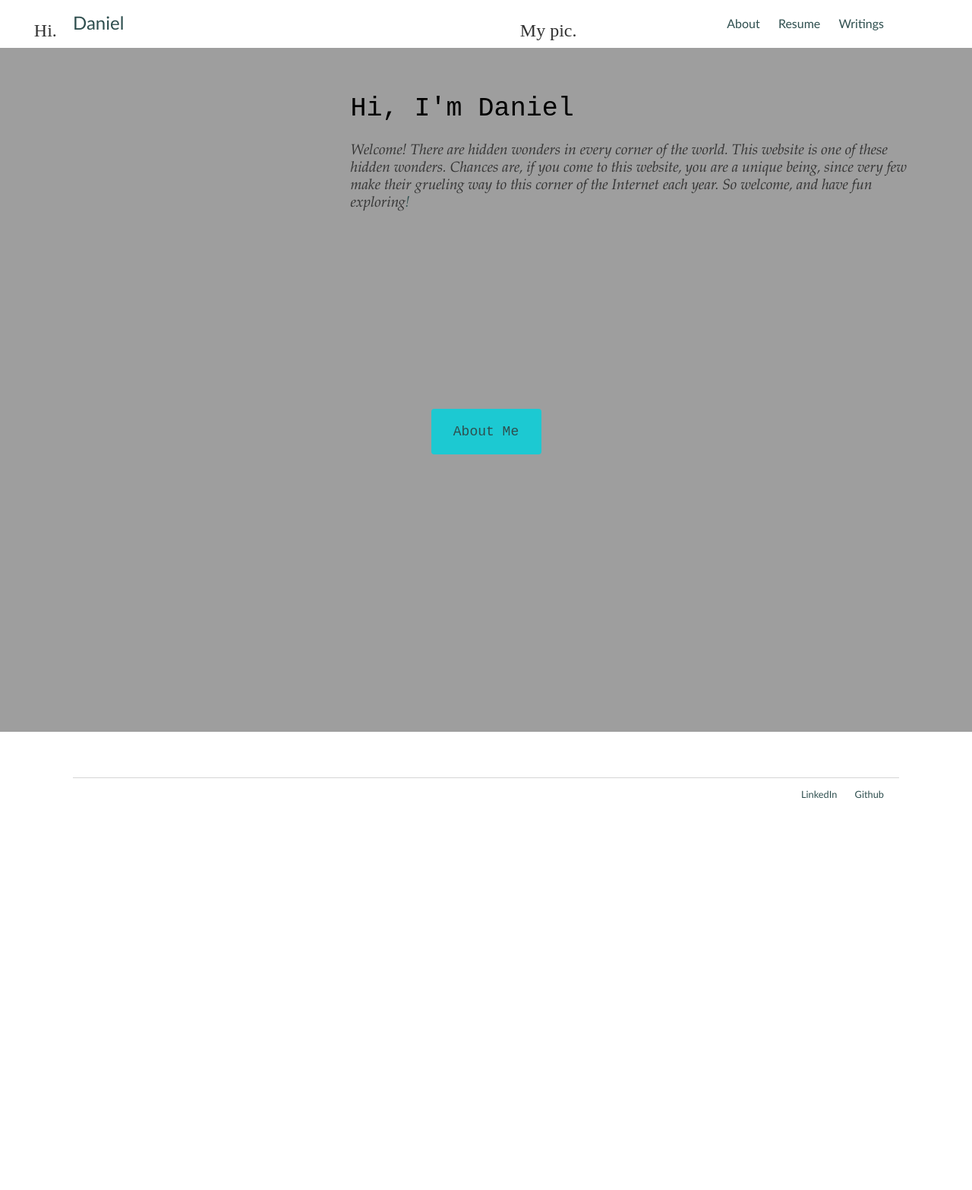
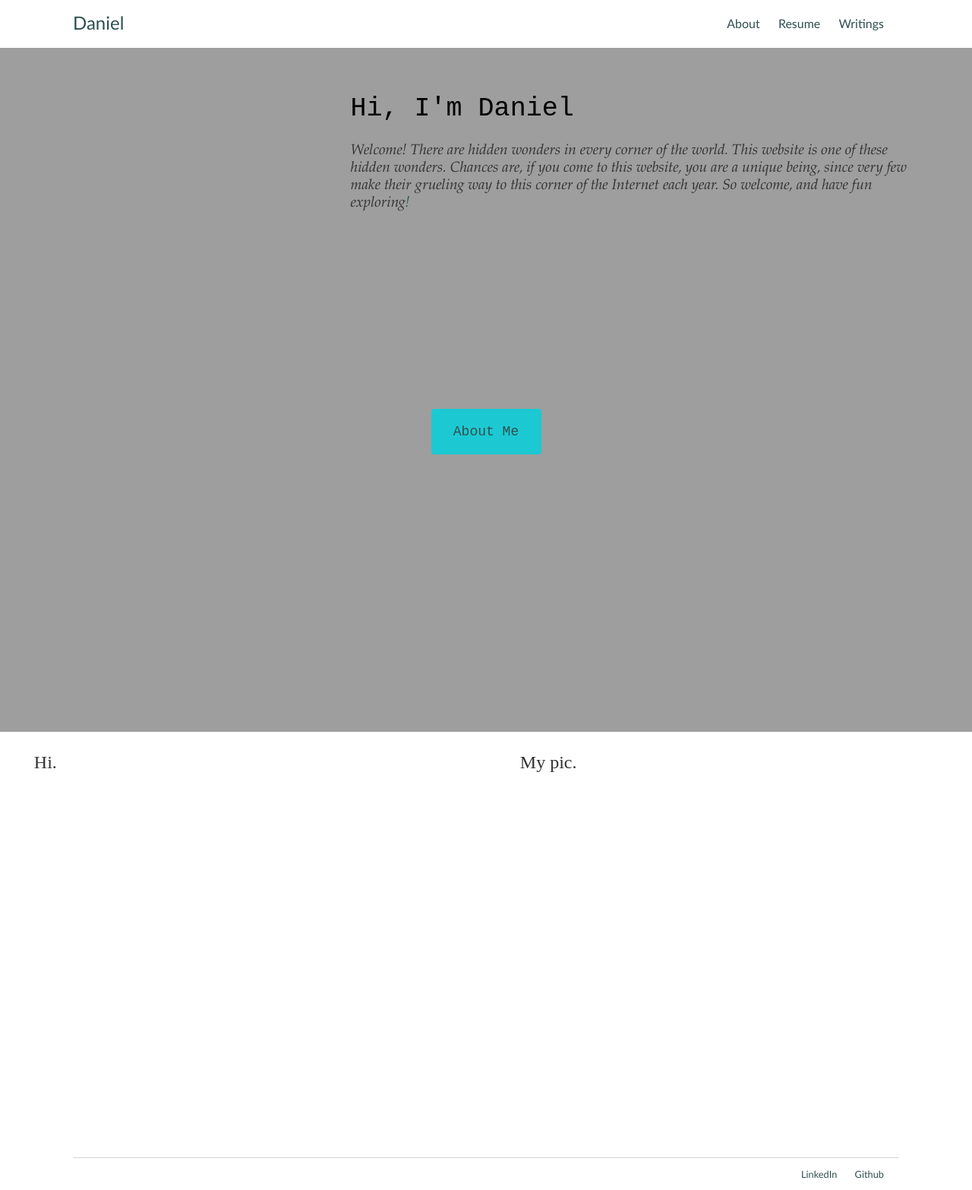
Before and after one commit to Calculasians/calculasians.github.io, a Jekyll site: the page built from index.html, in a window 1280 px wide. Shown: the whole page at 76% size. Built offline with Jekyll 4.4.1, drawn with Linux system fonts in a browser that asks for light colours; before the commit the page ends 1066 px from its top, so only the background shows below that.

Commit message:
Update main.css

```diff
--- a/css/main.css
+++ b/css/main.css
@@ -224,6 +224,8 @@ ul.posts li {
 }
 
 #about-page {
+    position: relative;
+    height: 500px;
     padding-top: 60px;
 }
 
```
